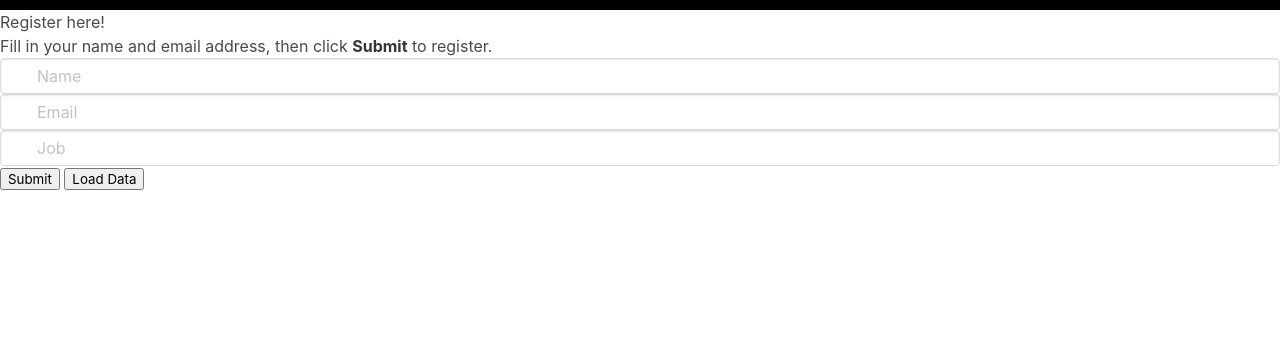
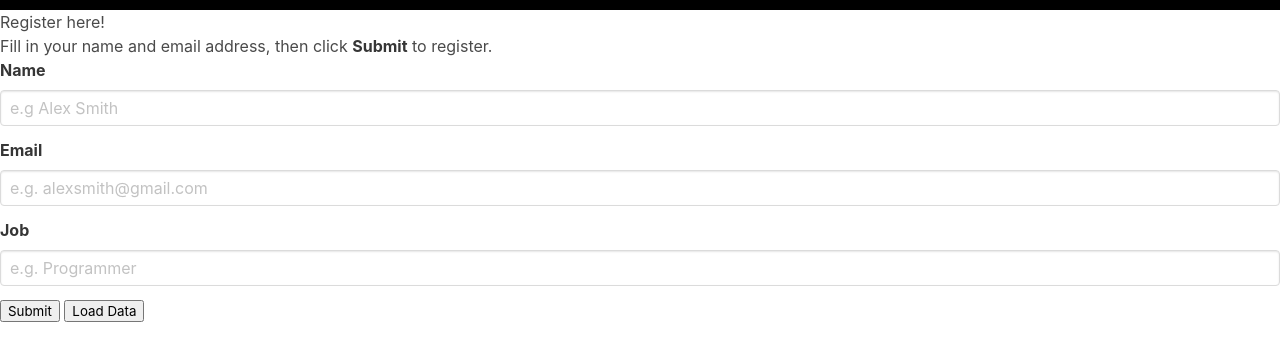
Before and after one commit to AntoniKwok/Azure-WebService, a PHP site: page / in a window 1280 px wide. Shown: the top 361 px of the page. Run offline with PHP 8.4, Linux system fonts and the light colour scheme; some libraries are stand-ins or nearby versions.

Commit message:
Edit Design

```diff
--- a/index.php
+++ b/index.php
@@ -24,23 +24,25 @@
     <h1>Register here!</h1>
     <p>Fill in your name and email address, then click <strong>Submit</strong> to register.</p>
     <form method="post" action="index.php" enctype="multipart/form-data" >
-        <div class="control has-icons-left has-icons-right">
-            <input class="input" type="text" name="name" id="name" placeholder="Name">
-            <span class="icon is-small is-left">
-                <i class="fas fa-address-card"></i>
-            </span>
+        <div class="field">
+            <label class="label">Name</label>
+            <div class="control">
+                <input class="input" type="text" name="name" id="name" placeholder="e.g Alex Smith">
+            </div>
         </div>
-        <div class="control has-icons-left has-icons-right">
-            <input class="input" type="email" name="email" id="email" placeholder="Email">
-            <span class="icon is-small is-left">
-                <i class="fas fa-envelope"></i>
-            </span>
+
+        <div class="field">
+            <label class="label">Email</label>
+            <div class="control">
+                <input class="input" type="email" name="email" id="email" placeholder="e.g. alexsmith@gmail.com">
+            </div>
         </div>
-        <div class="control has-icons-left has-icons-right">
-            <input class="input"type="text" name="job" id="job" placeholder="Job">
-            <span class="icon is-small is-left">
-                <i class="fas fa-briefcase"></i>
-            </span>
+
+        <div class="field">
+            <label class="label">Job</label>
+            <div class="control">
+                <input class="input" type="text" name="job" id="job" placeholder="e.g. Programmer">
+            </div>
         </div>
         <input type="submit" name="submit" value="Submit" />
         <input type="submit" name="load_data" value="Load Data" />
```
